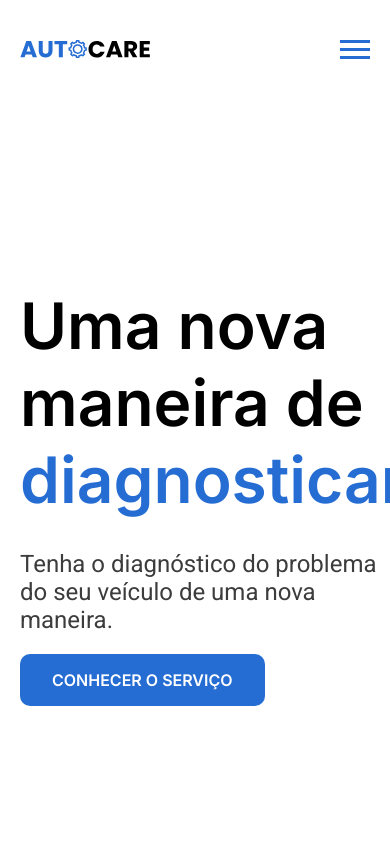
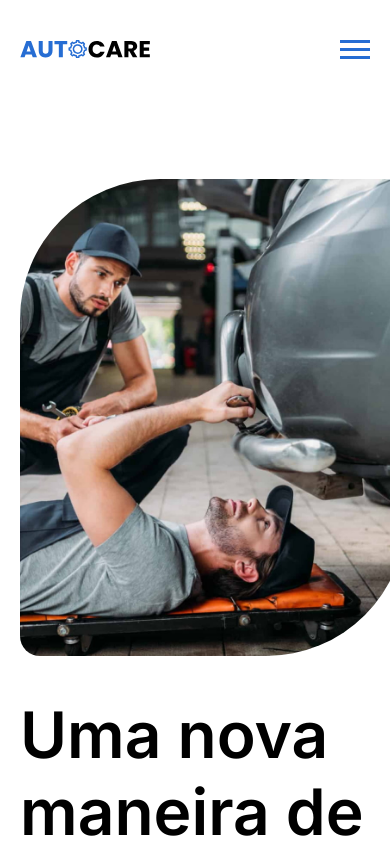
Before and after one commit to InnovaAutoCare/autocare, a React (Vite) app: page / in a window 390 px wide. Shown: the top 844 px of the page. Built offline with nearby package versions, Linux system fonts and the light colour scheme.

Commit message:
Tratando responsividade do Main

```diff
--- a/src/Pages/Home/App.css
+++ b/src/Pages/Home/App.css
@@ -1,3 +1,4 @@
+/* ESTILIZAÇÃO MAIN */
 main{
     padding-top: 120px;
     padding-bottom: 120px;
@@ -29,3 +30,20 @@ h1{
     color: var(--cinza-escuro);
     margin-bottom: 20px;
 }
+
+/* TRATANDO RESPONSIVIDADE */
+@media (max-width: 850px){
+    /* RESPONSIVIDADE MAIN */
+    main{
+        grid-template-columns: 1fr;
+        padding-top: 80px;
+        padding-bottom: 80px;
+    }
+    .imagem-main{
+        height: 477px;
+        order: 1;
+    }
+    .texto-main{
+        order: 2;
+    }
+}
```
